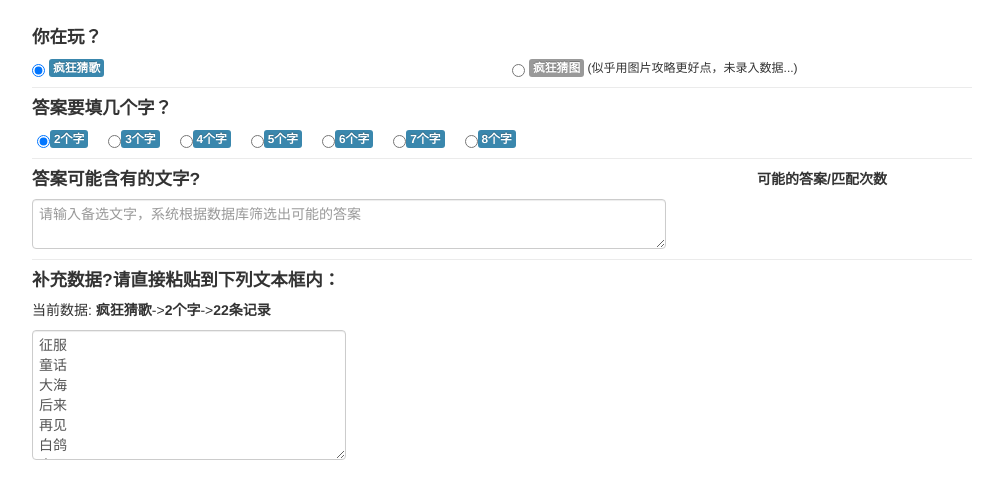
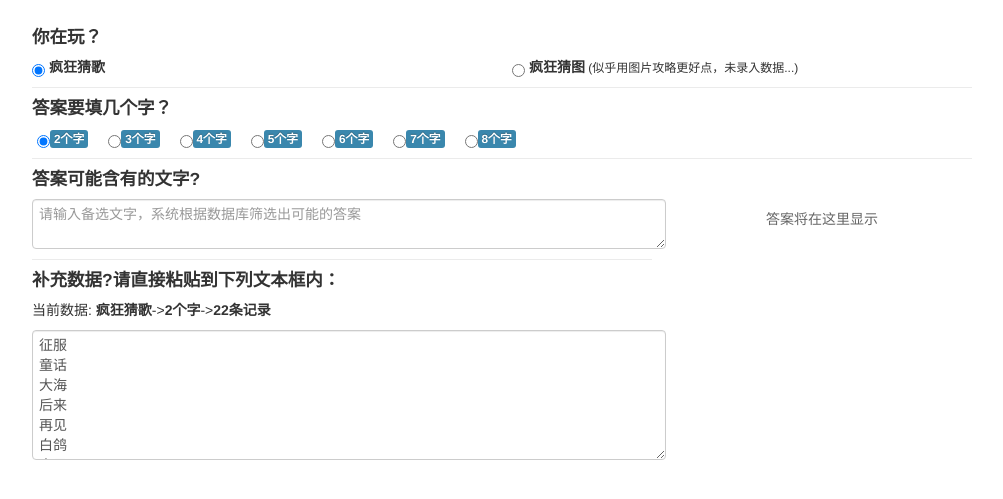
Before and after one commit to tudyzhb/fkcg, a plain HTML site: page index.html in a window 1280 px wide. Shown: the part 133-632 px from the top of the page, without its empty margins (138-1141 px from the left). Drawn offline with Linux system fonts and the light colour scheme.

Commit message:
优化细节、放弃动态加载js

```diff
--- a/index.html
+++ b/index.html
@@ -2,56 +2,20 @@
 <html lang="en" ng-app="App">
 <head>
   <meta charset="utf-8">
+  <meta name="keywords" content="疯狂猜歌攻略,疯狂猜歌助手,衣吹设计,衣吹设计工作室,Angular,Bootstrap,Angular入门">
   <style>
     [ng-cloak] {
       display: none;
     }
   </style>
-  <!--<script>-->
-    <!--// include angular loader, which allows the files to load in any order-->
-    <!--/*-->
-     <!--AngularJS v1.0.7-->
-     <!--(c) 2010-2012 Google, Inc. http://angularjs.org-->
-     <!--License: MIT-->
-    <!--*/-->
-    <!--(function(i){'use strict';function d(c,b,e){return c[b]||(c[b]=e())}return d(d(i,"angular",Object),"module",function(){var c={};return function(b,e,f){e&&c.hasOwnProperty(b)&&(c[b]=null);return d(c,b,function(){function a(a,b,d){return function(){c[d||"push"]([a,b,arguments]);return g}}if(!e)throw Error("No module: "+b);var c=[],d=[],h=a("$injector","invoke"),g={_invokeQueue:c,_runBlocks:d,requires:e,name:b,provider:a("$provide","provider"),factory:a("$provide","factory"),service:a("$provide","service"),-->
-    <!--value:a("$provide","value"),constant:a("$provide","constant","unshift"),filter:a("$filterProvider","register"),controller:a("$controllerProvider","register"),directive:a("$compileProvider","directive"),config:h,run:function(a){d.push(a);return this}};f&&h(f);return g})}})})(window);-->
-
-
-    <!--// include a third-party async loader library-->
-    <!--/*!-->
-     <!--* $script.js v1.3-->
-     <!--* https://github.com/ded/script.js-->
-     <!--* Copyright: @ded & @fat - Dustin Diaz, Jacob Thornton 2011-->
-     <!--* Follow our software http://twitter.com/dedfat-->
-     <!--* License: MIT-->
-     <!--*/-->
-    <!--!function(a,b,c){function t(a,c){var e=b.createElement("script"),f=j;e.onload=e.onerror=e[o]=function(){e[m]&&!/^c|loade/.test(e[m])||f||(e.onload=e[o]=null,f=1,c())},e.async=1,e.src=a,d.insertBefore(e,d.firstChild)}function q(a,b){p(a,function(a){return!b(a)})}var d=b.getElementsByTagName("head")[0],e={},f={},g={},h={},i="string",j=!1,k="push",l="DOMContentLoaded",m="readyState",n="addEventListener",o="onreadystatechange",p=function(a,b){for(var c=0,d=a.length;c<d;++c)if(!b(a[c]))return j;return 1};!b[m]&&b[n]&&(b[n](l,function r(){b.removeEventListener(l,r,j),b[m]="complete"},j),b[m]="loading");var s=function(a,b,d){function o(){if(!--m){e[l]=1,j&&j();for(var a in g)p(a.split("|"),n)&&!q(g[a],n)&&(g[a]=[])}}function n(a){return a.call?a():e[a]}a=a[k]?a:[a];var i=b&&b.call,j=i?b:d,l=i?a.join(""):b,m=a.length;c(function(){q(a,function(a){h[a]?(l&&(f[l]=1),o()):(h[a]=1,l&&(f[l]=1),t(s.path?s.path+a+".js":a,o))})},0);return s};s.get=t,s.ready=function(a,b,c){a=a[k]?a:[a];var d=[];!q(a,function(a){e[a]||d[k](a)})&&p(a,function(a){return e[a]})?b():!function(a){g[a]=g[a]||[],g[a][k](b),c&&c(d)}(a.join("|"));return s};var u=a.$script;s.noConflict=function(){a.$script=u;return this},typeof module!="undefined"&&module.exports?module.exports=s:a.$script=s}(this,document,setTimeout)-->
-
-    <!--// load all of the dependencies asynchronously.-->
-    <!--$script([-->
-      <!--'lib/angular/angular.js',-->
-      <!--'lib/bootstrap/ui-bootstrap-0.5.0.min.js',-->
-      <!--'js/app.js',-->
-      <!--'js/services.js',-->
-      <!--'js/controllers.js',-->
-      <!--'js/filters.js',-->
-      <!--'js/directives.js',-->
-      <!--'js/words-data.js'-->
-    <!--], function() {-->
-      <!--// when all is done, execute bootstrap angular application-->
-      <!--document.getElementById("loading").remove();-->
-      <!--angular.bootstrap(document, ['App']);-->
-    <!--});-->
-  <!--</script>-->
-  <title>疯狂猜歌网页小助手 | 衣吹工作室</title>
+  <title>疯狂猜歌助手 | 衣吹设计</title>
   <link href="lib/bootstrap/2.3.2/css/bootstrap.min.css" rel="stylesheet"/>
   <link rel="stylesheet" href="css/app.css">
 </head>
 <body>
-  <!--<div id="loading" style="width: 100%;text-align: center;padding-top: 10%;"><h1>页面正在载入......</h1></div>-->
+  <div id="loading" style="width: 100%;text-align: center;padding-top: 10%;"><h1>页面正在载入......</h1></div>
   <div ng-view></div>
-  <script src="lib/angular/angular.js"></script>
+  <script src="lib/angular/angular.min.js"></script>
   <script src="lib/bootstrap/ui-bootstrap-0.5.0.min.js"></script>
   <script src="js/app.js"></script>
   <script src="js/services.js"></script>
@@ -59,8 +23,8 @@
   <script src="js/filters.js"></script>
   <script src="js/directives.js"></script>
   <script src="js/words-data.js"></script>
-  <!--<script>-->
-      <!--document.getElementById("loading").remove();-->
-  <!--</script>-->
+  <script>
+      document.getElementById("loading").remove();
+  </script>
 </body>
 </html>
--- a/partials/index.html
+++ b/partials/index.html
@@ -14,11 +14,11 @@
     <div class="row-fluid">
         <div class="span6">
             <input type="radio" ng-model="database_name" value="fengkuangcaige">
-            <span class="label label-info">疯狂猜歌</span>
+            <span style="font-size: 14px;font-weight: bold;">疯狂猜歌</span>
         </div>
         <div class="span6">
             <input type="radio" ng-model="database_name" value="fengkuangcaitu">
-            <span class="label">疯狂猜图</span><span style="font-size: 12px;">&nbsp;(似乎用图片攻略更好点，未录入数据...)</span>
+            <span style="font-size: 14px;font-weight: bold;">疯狂猜图</span><span style="font-size: 12px;">&nbsp;(似乎用图片攻略更好点，未录入数据...)</span>
         </div>
     </div>
 
@@ -37,30 +37,46 @@
     </div>
 
     <div class="row-fluid" style="border-top: 1px solid #ebebeb;">
-        <div class="span8"><h4>答案可能含有的文字?</h4></div>
-        <div class="span4" style="text-align: center;"><h5>可能的答案/匹配次数</h5></div>
+
+        <div class="span8">
+            <div class="row-fluid">
+                <div class="span12">
+                    <h4>答案可能含有的文字?</h4>
+                </div>
+            </div>
+            <div class="row-fluid">
+                <div class="span12">
+                    <textarea style="width: 100%;" ng-model="customer" placeholder="请输入备选文字，系统根据数据库筛选出可能的答案"></textarea>
+                </div>
+            </div>
+            <div class="row-fluid" style="border-top: 1px solid #ebebeb;">
+                <div class="span12"><h4>补充数据?请直接粘贴到下列文本框内：</h4></div>
+            </div>
+            <div class="row-fluid">
+                <div class="span12">
+                    <p>当前数据: <strong>{{ database.name }}</strong>-><strong>{{ table.name }}</strong>-><strong>{{ children_lis.length }}条记录</strong></p>
+                    <textarea style="width: 100%;" ng-model="children" rows="6"></textarea>
+                </div>
+            </div>
         </div>
 
+        <div class="span4" style="text-align: center;">
             <div class="row-fluid">
-        <div class="span8">
-            <textarea style="width: 100%;" ng-model="customer" placeholder="请输入备选文字，系统根据数据库筛选出可能的答案"></textarea>
+                <div class="span12" style="text-align: center;">
+                    <h5 ng-show="answers">可能的答案/匹配次数</h5>
                 </div>
-        <div class="span3" style="text-align: center;">
+            </div>
+            <div class="row-fluid">
+                <div class="span12" style="text-align: center;">
+                    <p ng-hide="answers" style="padding-top:20px; color: #666666">答案将在这里显示</p>
                     <ul>
-                <li ng-repeat="obj in answers">{{ obj.word }} {{ obj.times }}</li>
+                        <li ng-repeat="obj in answers">{{ obj.word }}&nbsp;&nbsp;{{ obj.times }}</li>
                     </ul>
                 </div>
             </div>
 
-    <div class="row-fluid" style="border-top: 1px solid #ebebeb;">
-        <div class="span12"><h4>补充数据?请直接粘贴到下列文本框内：</h4></div>
         </div>
 
-    <div class="row-fluid">
-        <div class="span4">
-            <p>当前数据: <strong>{{ database.name }}</strong>-><strong>{{ table.name }}</strong>-><strong>{{ children_lis.length }}条记录</strong></p>
-            <textarea style="width: 100%;" ng-model="children" rows="6"></textarea>
-        </div>
     </div>
 
     <!--<div class="row-fluid">-->
```
Lines whose indentation alone changed are shown as unchanged.
